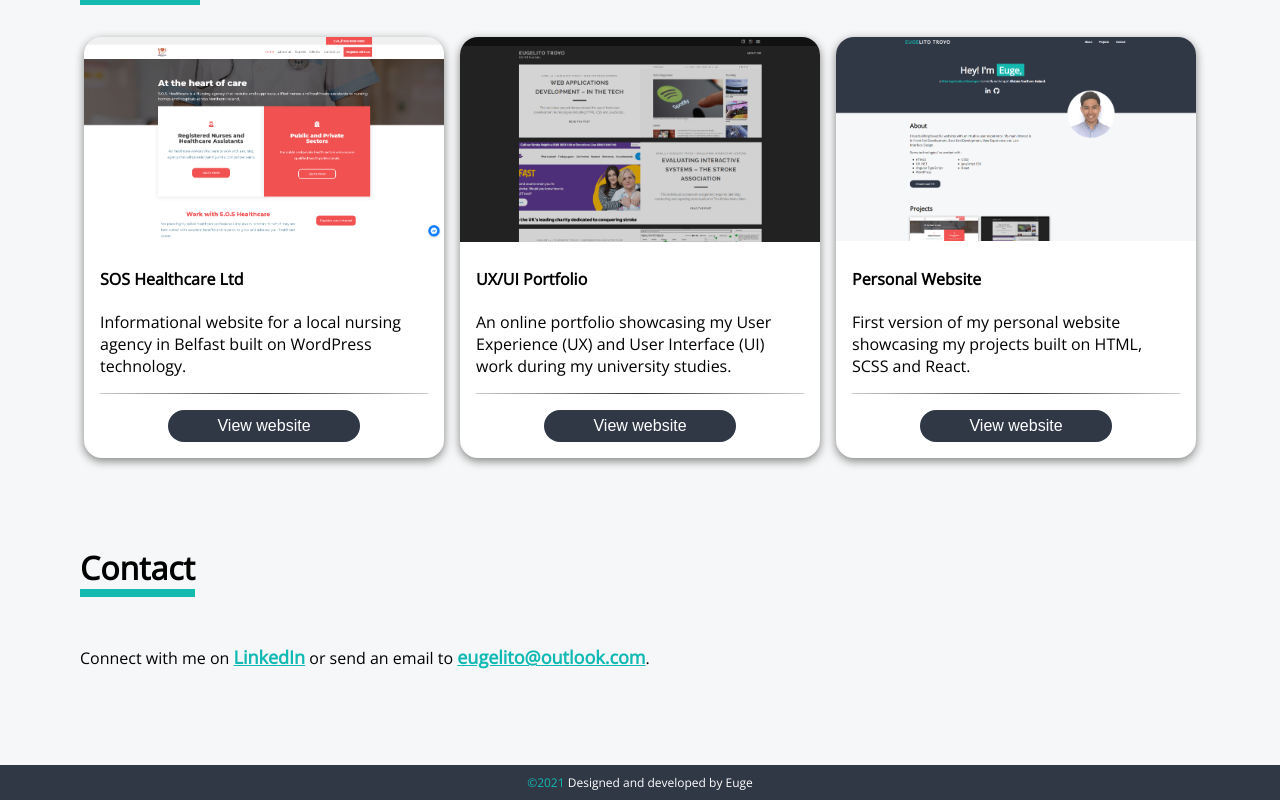
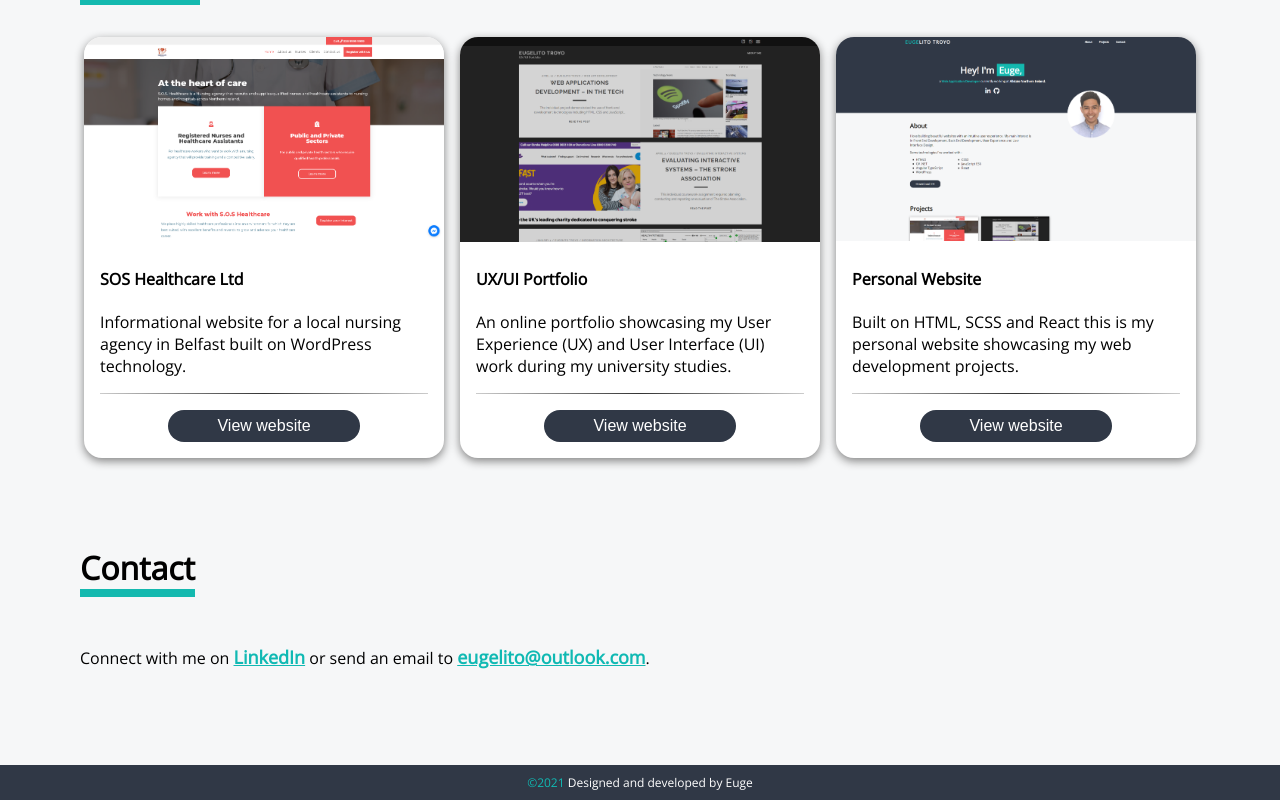
Before and after one commit to eugelito/eugelito, a React (Create React App) app: page / in a window 1280 px wide. Shown: the part 917-1717 px from the top of the page. Built offline with nearby package versions, Linux system fonts and the light colour scheme.

Commit message:
Updated description copy of website project

```diff
--- a/src/Data.js
+++ b/src/Data.js
@@ -20,7 +20,7 @@ export const data =[
     "img": process.env.PUBLIC_URL + 'images/personalwebsite.png',
     "alt": "Personal website image",
     "title": "Personal Website",
-    "description": "First version of my personal website showcasing my projects built on HTML, SCSS and React.",
+    "description": "Built on HTML, SCSS and React this is my personal website showcasing my web development projects.",
     "urlLink": "https://eugelito.com/"
   }
 ]
```
